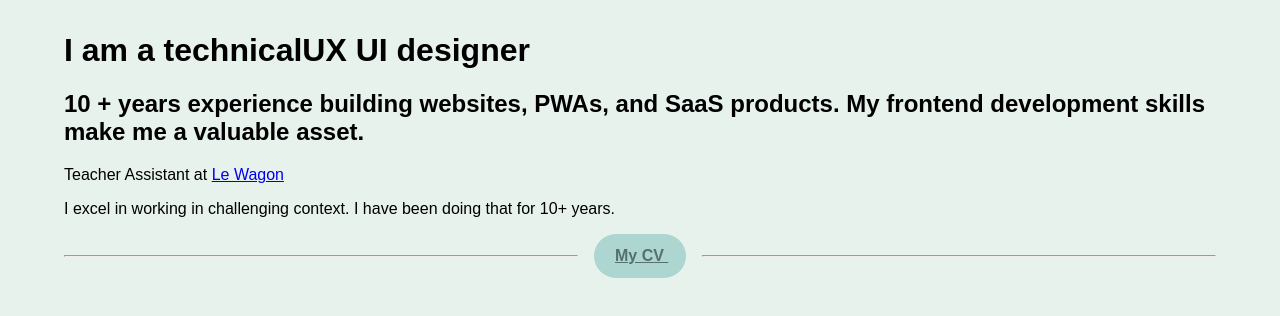
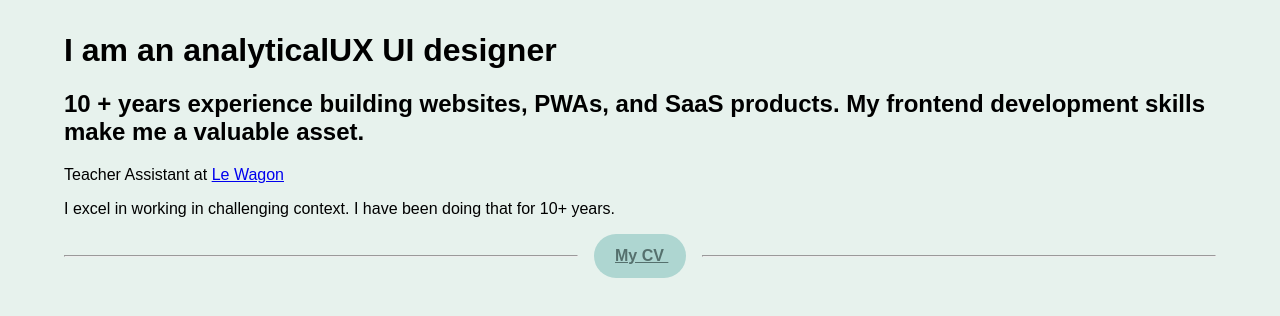
Before and after one commit to clemencizm/about-me, a website: page index.html in a window 1280 px wide. Drawn offline with Linux system fonts and the light colour scheme.

Commit message:
solving js load (2nd attempt) once on github pages

```diff
--- a/index.html
+++ b/index.html
@@ -9,7 +9,7 @@
 </head>
 
 <body>
-  <script rel="stylesheet" href="script.js" defer></script>
+  <script src="script.js" defer></script>
   <header class="flex-col">
     <!-- <h1>I am <span id="words">a technical</span> UX UI designer</h1> -->
     <h1 class="word-container">I am <span id="words" class="word">a technical</span>UX UI designer
```
